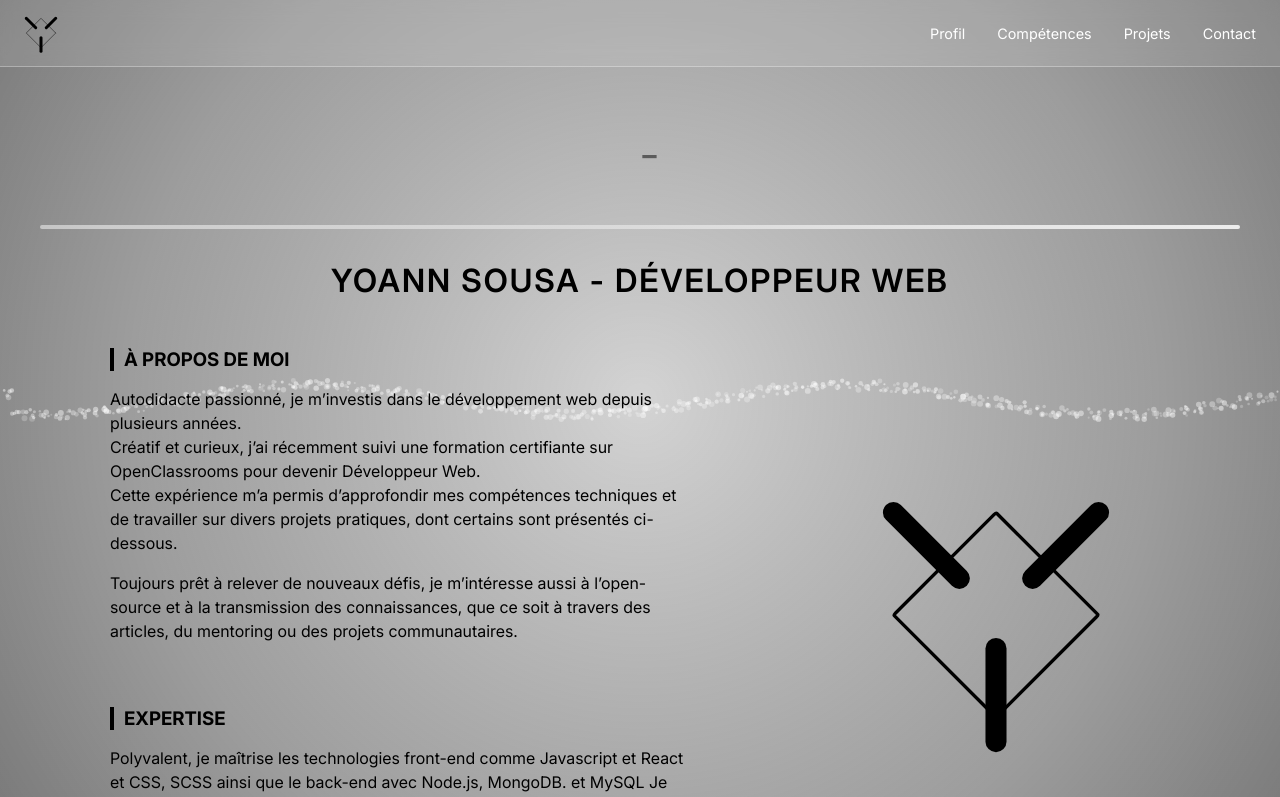
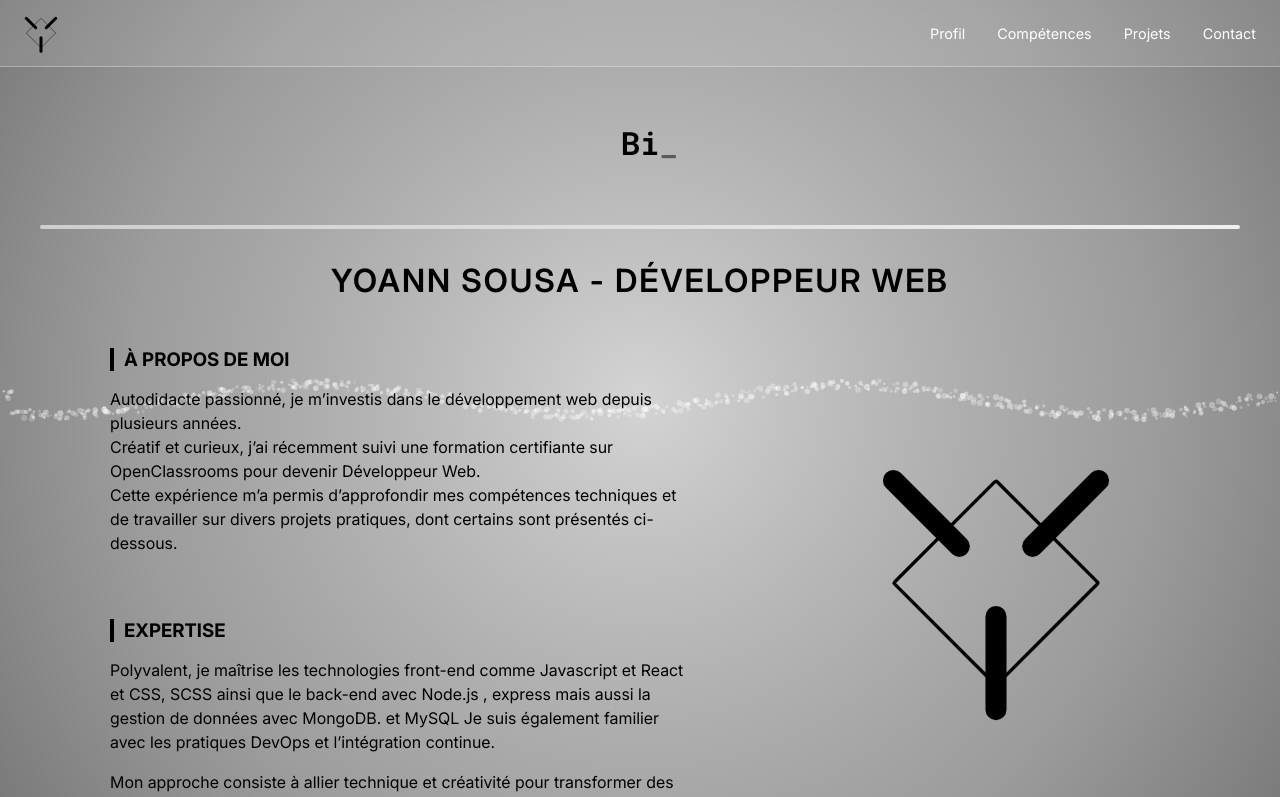
Before and after one commit to Zeldoux/mon-portfolio, a React (Create React App) app in the folder client/: page / in a window 1280 px wide. Shown: the top 797 px of the page. Built offline with nearby package versions, Linux system fonts and the light colour scheme; no server answers.

Commit message:
Correction main text

```diff
--- a/client/src/components/Profile.jsx
+++ b/client/src/components/Profile.jsx
@@ -18,11 +18,6 @@ function Profile() {
               Cette expérience m’a permis d’approfondir mes compétences techniques et de travailler sur
               divers projets pratiques, dont certains sont présentés ci-dessous.<br />
             </p>
-            <p className="profile-description mobile-hide">
-              Toujours prêt à relever de nouveaux défis, je m’intéresse aussi à l’open-source
-              et à la transmission des connaissances, que ce soit à travers des articles,
-              du mentoring ou des projets communautaires.
-            </p>
           </div>
 
           <div className="divider"></div>
@@ -31,7 +26,7 @@ function Profile() {
             <h3 className="section-title">Expertise</h3>
             <p className="profile-description">
               Polyvalent, je maîtrise les technologies front-end comme Javascript et React et CSS, SCSS
-              ainsi que le back-end avec Node.js, MongoDB. et MySQL Je suis également familier avec
+              ainsi que le back-end avec Node.js , express mais aussi la gestion de données avec MongoDB. et MySQL Je suis également familier avec
               les pratiques DevOps et l’intégration continue.
             </p>
             <p className="profile-description mobile-hide">
```
